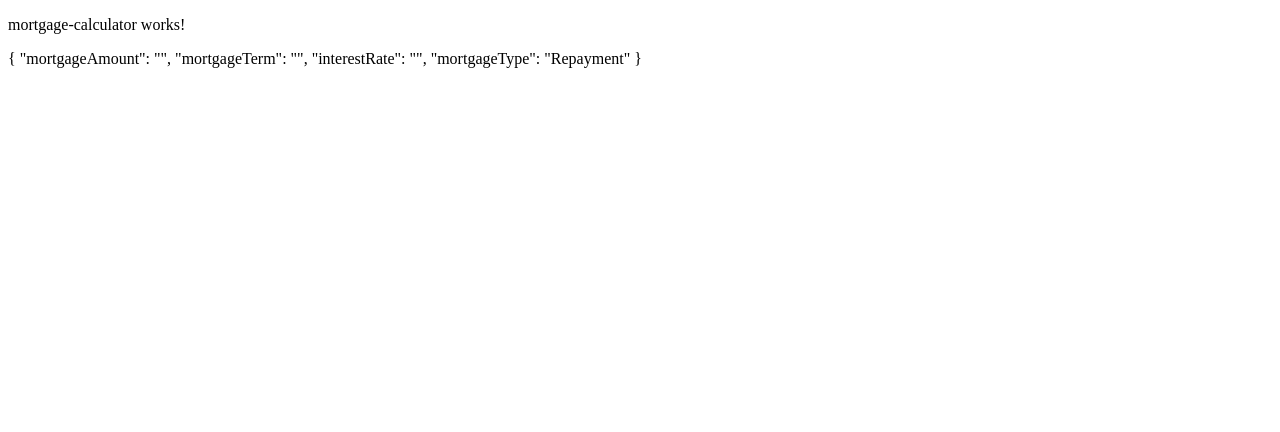
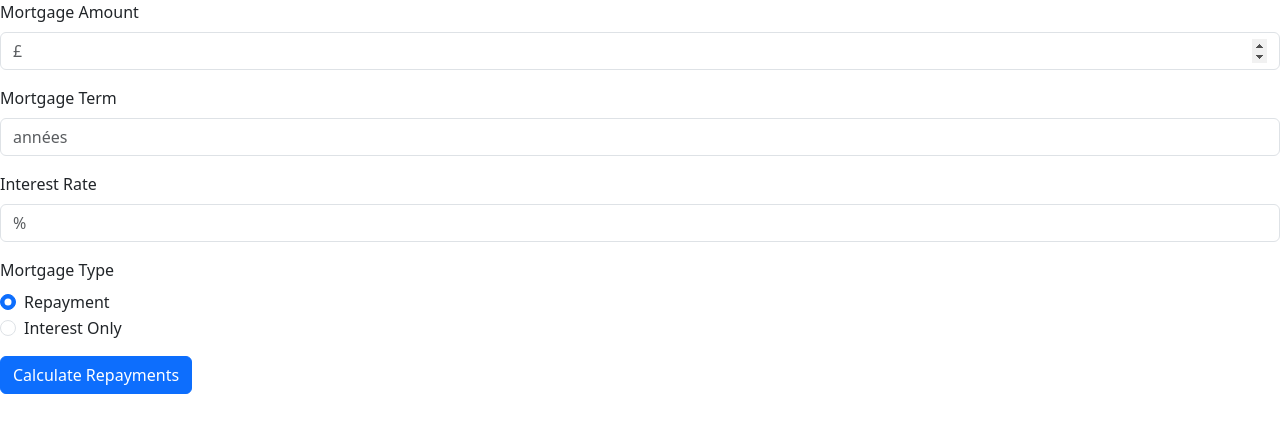
Before and after one commit to geekman75000/mortgage-test, an Angular app: page / in a window 1280 px wide. Shown: the top 432 px of the page. Built offline with nearby package versions, Linux system fonts and the light colour scheme.

Commit message:
created a Boostrap form

```diff
--- a/angular.json
+++ b/angular.json
@@ -32,6 +32,7 @@
               }
             ],
             "styles": [
+              "node_modules/bootstrap/dist/css/bootstrap.min.css",
               "src/styles.scss"
             ],
             "scripts": []
--- a/package.json
+++ b/package.json
@@ -18,6 +18,7 @@
     "@angular/platform-browser": "^19.2.0-next.0",
     "@angular/platform-browser-dynamic": "^19.2.0-next.0",
     "@angular/router": "^19.2.0-next.0",
+    "bootstrap": "^5.3.3",
     "rxjs": "~7.8.0",
     "tslib": "^2.3.0",
     "zone.js": "~0.15.0"
--- a/src/app/components/mortgage-calculator/mortgage-calculator.component.html
+++ b/src/app/components/mortgage-calculator/mortgage-calculator.component.html
@@ -1,3 +1,49 @@
-<p>mortgage-calculator works!</p>
+<form [formGroup]="mortgageForm" (ngSubmit)="onSubmit()" novalidate>
+    <!-- Mortgage Amount -->
+    <div class="mb-3">
+        <label for="mortgageAmount" class="form-label">Mortgage Amount</label>
+        <input id="mortgageAmount" type="number" class="form-control" formControlName="mortgageAmount" placeholder="£"
+            [ngClass]="{'is-invalid': f['mortgageAmount'].invalid && isFormSubmitted}" />
+    </div>
 
-{{mortgageForm.value|json}}
+    <!-- Mortgage Term -->
+    <div class="mb-3">
+        <label for="mortgageTerm" class="form-label">
+            Mortgage Term
+        </label>
+        <input id="mortgageTerm" type="number" class="form-control" formControlName="mortgageTerm" placeholder="années"
+            [ngClass]="{'is-invalid': f['mortgageTerm'].invalid && isFormSubmitted}" />
+    </div>
+
+    <!-- Interest Rate -->
+    <div class="mb-3">
+        <label for="interestRate" class="form-label">Interest Rate</label>
+        <input id="interestRate" type="number" class="form-control" formControlName="interestRate" placeholder="%"
+            [ngClass]="{'is-invalid': f['interestRate'].invalid && isFormSubmitted}" />
+    </div>
+
+
+    <!-- Mortgage Type -->
+    <div class="mb-3">
+        <label class="form-label">Mortgage Type</label>
+        <div class="form-check">
+            <input class="form-check-input" type="radio" id="repaymentRadio" formControlName="mortgageType"
+                value="Repayment" [checked]="f['mortgageType'].value === 'Repayment'" />
+            <label class="form-check-label" for="repaymentRadio">
+                Repayment
+            </label>
+        </div>
+        <div class="form-check">
+            <input class="form-check-input" type="radio" id="interestOnlyRadio" formControlName="mortgageType"
+                value="Interest Only" [checked]="f['mortgageType'].value === 'Interest Only'" />
+            <label class="form-check-label" for="interestOnlyRadio">
+                Interest Only
+            </label>
+        </div>
+    </div>
+
+    <!-- Submit -->
+    <button type="submit" class="btn btn-primary">
+        Calculate Repayments
+    </button>
+</form>
--- a/src/app/components/mortgage-calculator/mortgage-calculator.component.ts
+++ b/src/app/components/mortgage-calculator/mortgage-calculator.component.ts
@@ -1,20 +1,30 @@
-import { JsonPipe } from '@angular/common';
+import { CommonModule } from '@angular/common';
 import { Component } from '@angular/core';
-import { FormGroup } from '@angular/forms';
+import { FormGroup, ReactiveFormsModule } from '@angular/forms';
 import { MortgageFormServiceService } from '../../services/forms/mortgage-form.service.service';
 
 @Component({
     selector: 'app-mortgage-calculator',
-    imports: [JsonPipe],
+    imports: [ReactiveFormsModule, CommonModule],
     templateUrl: './mortgage-calculator.component.html',
     styleUrl: './mortgage-calculator.component.scss'
 })
 export class MortgageCalculatorComponent {
 
     public mortgageForm: FormGroup;
+    public isFormSubmitted = false;
 
     constructor(private _mortgageFormService: MortgageFormServiceService) {
         this.mortgageForm = this._mortgageFormService.getForm();
     }
 
+    onSubmit() {
+        this.isFormSubmitted = true;
+
+        console.log(this.mortgageForm.value)
+    }
+
+    get f() {
+        return this.mortgageForm.controls;
+    }
 }
```
Also changed, not shown: 1 other file (tests, documents, lock files or other folders).
